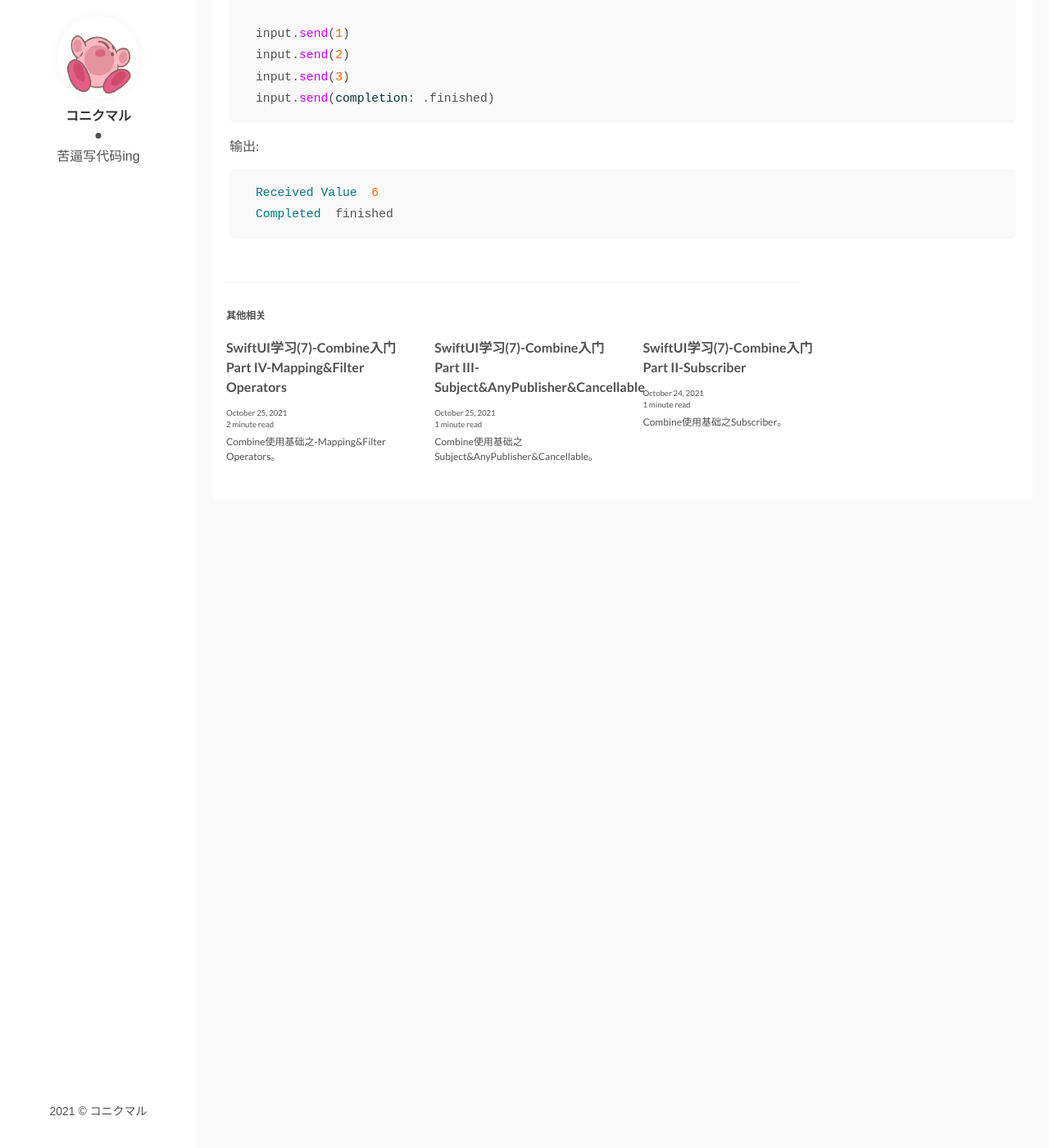
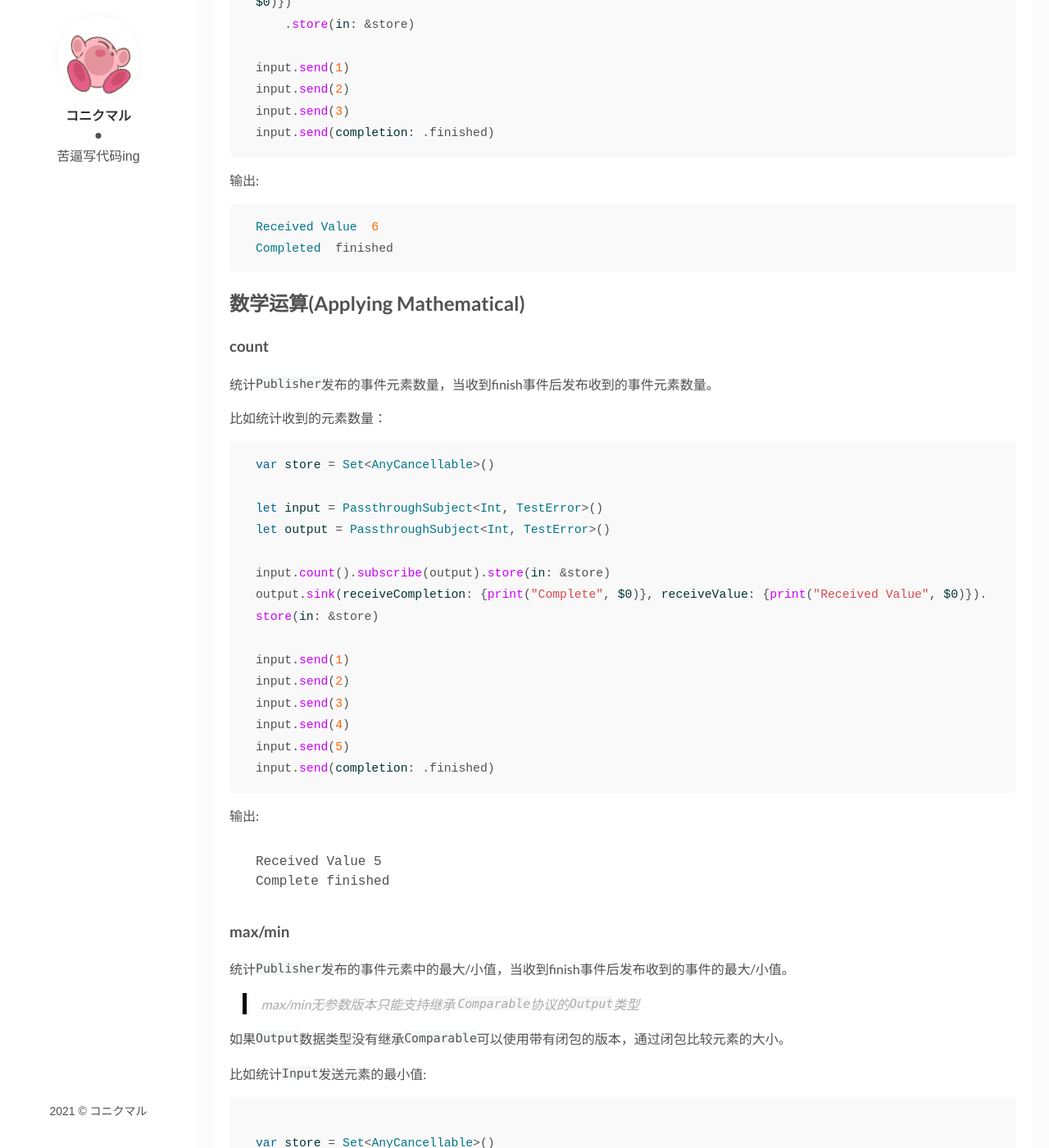
Before and after one commit to RiuHDuo/riuhduo.github.io, a Jekyll site: the page built from _posts/2021-11-04-SwiftUI-Combine-part-5.md, in a window 1280 px wide and 1400 px high, scrolled down 9201 px. Shown: the whole window at 82% size. Built offline with Jekyll 4.4.1, drawn with Linux system fonts in a browser that asks for light colours; comment, search, counter and statistics services are not loaded; before the commit the page ends 9831 px from its top, so only the background shows below that; some of the changed text lies outside the part shown.

Commit message:
Update 2021-11-04-SwiftUI-Combine-part-5.md

````diff
--- a/_posts/2021-11-04-SwiftUI-Combine-part-5.md
+++ b/_posts/2021-11-04-SwiftUI-Combine-part-5.md
@@ -1,20 +1,18 @@
 ---
 layout: post
 
-title: SwiftUI学习(7)-Combine入门Part V-Reducing Elements Operators
+title: SwiftUI学习(7)-Combine入门Part V-Reducing Elements&Applying Mathematical&Applying Macthing Criteria Operators
 
 date: 2021-11-04 10:01:20 +0800
 
-description: Combine使用基础之-Reducing Elements Operators。
+description: Combine使用基础之-元素减少&数学运算&规则匹配。
 
 img: swiftui_logo.png # Add image post (optional)
 
 fig-caption: # Add figcaption (optional)
 
 tags: [SwiftUI]
-
 ---
-
 > **コニクマル**撰写
 >
 > 本文使用目前最新版本的 xcode 13 + macOS Monterey + iOS15
@@ -288,3 +286,141 @@
 Received Value  6
 Completed  finished
 ```
+
+## 数学运算(Applying Mathematical)
+
+### count
+
+统计`Publisher`发布的事件元素数量，当收到finish事件后发布收到的事件元素数量。
+
+比如统计收到的元素数量：
+
+```swift
+var store = Set<AnyCancellable>()
+
+let input = PassthroughSubject<Int, TestError>()
+let output = PassthroughSubject<Int, TestError>()
+
+input.count().subscribe(output).store(in: &store)
+output.sink(receiveCompletion: {print("Complete", $0)}, receiveValue: {print("Received Value", $0)}).store(in: &store)
+
+input.send(1)
+input.send(2)
+input.send(3)
+input.send(4)
+input.send(5)
+input.send(completion: .finished)
+```
+
+输出:
+
+```Swift
+Received Value 5
+Complete finished
+```
+
+### max/min
+
+统计`Publisher`发布的事件元素中的最大/小值，当收到finish事件后发布收到的事件的最大/小值。
+
+> max/min无参数版本只能支持继承 `Comparable`协议的`Output`类型
+
+如果`Output`数据类型没有继承`Comparable`可以使用带有闭包的版本，通过闭包比较元素的大小。
+
+比如统计`Input`发送元素的最小值:
+
+```swift
+
+var store = Set<AnyCancellable>()
+
+let input = PassthroughSubject<Int, TestError>()
+let output = PassthroughSubject<Int, TestError>()
+
+input.min().subscribe(output).store(in: &store)
+output.sink(receiveCompletion: {print("Complete", $0)}, receiveValue: {print("Received Value", $0)}).store(in: &store)
+
+input.send(1)
+input.send(2)
+input.send(3)
+input.send(4)
+input.send(5)
+input.send(completion: .finished)
+```
+
+输出:
+
+```swift
+Received Value 1
+Complete finished
+```
+
+### tryMax/Min(by: (Output, Output) throws ->  Bool)
+
+和`max/min(by: (Output, Output)->Bool)`一样，只不过闭包里可以跑出错误。
+
+## 规则匹配(Applying Matching Criteria)
+
+### contains/tryContains
+
+判断`Publisher`发布的事件元素中是否包含指定的元素或者规则，当收到finish事件后发布true/false表示是否包含。
+
+> 无参数版本只能支持继承 ``Equatable`协议的`Output`类型
+
+如果`Output`数据类型没有继承`Equatable`可以使用带有闭包的版本，通过闭包来判断元素是否符合规则。tryContains可以在传入的闭包里添加throw异常。
+
+比如判断是否有大于3的元素:
+
+```swift
+var store = Set<AnyCancellable>()
+
+let input = PassthroughSubject<Int, TestError>()
+let output = PassthroughSubject<Bool, TestError>()
+
+input.contains(where: {$0 > 3}).subscribe(output).store(in: &store)
+output.sink(receiveCompletion: {print("Complete", $0)}, receiveValue: {print("Received Value", $0)}).store(in: &store)
+
+input.send(1)
+input.send(2)
+input.send(3)
+input.send(4)
+input.send(5)
+input.send(completion: .finished)
+```
+
+输出:
+
+```Swift
+Received Value true
+Complete finished
+```
+
+### allSatisfy/tryAllSatisfy
+
+判读`Publisher`发出的元素是不是全部满足传入闭包的里的规则，如果当收到finish后,之前闭包返回的值全是true则发送出true。`tryAllSatisfy`可以在闭包里跑出异常。
+
+比如判读发送的数据是不是都是2的倍数：
+
+```swift
+var store = Set<AnyCancellable>()
+
+let input = PassthroughSubject<Int, TestError>()
+
+let output = PassthroughSubject<Bool, TestError>()
+
+input.allSatisfy({$0 % 2  == 0}).subscribe(output).store(in: &store)
+output.sink(receiveCompletion: {print("Complete", $0)}, receiveValue: {print("Received Value", $0)}).store(in: &store)
+
+input.send(2)
+input.send(4)
+input.send(8)
+input.send(6)
+input.send(10)
+input.send(completion: .finished)
+```
+
+输出:
+
+```swift
+Received Value true
+Complete finished
+```
````
